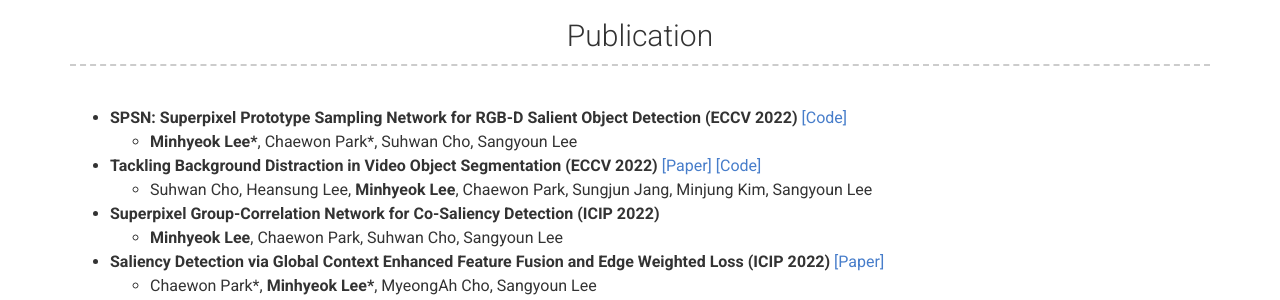
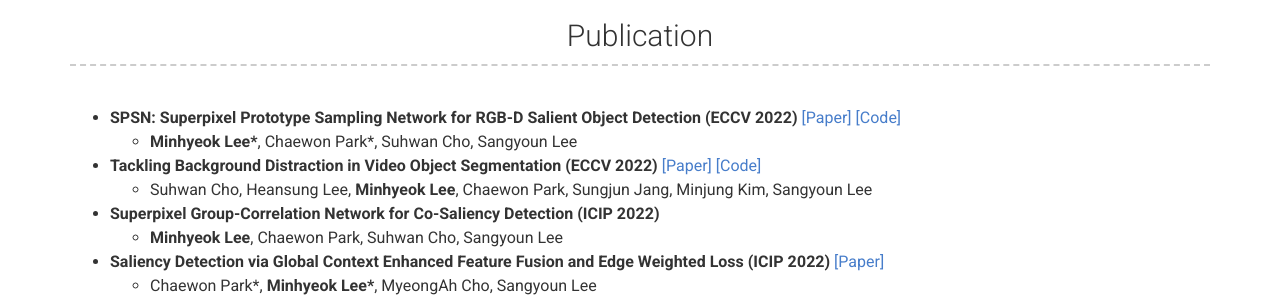
Before and after one commit to Hydragon516/hydragon516.github.io, a Jekyll site: the page built from index.md, in a window 1280 px wide. Shown: the part 555-855 px from the top of the page. Built offline with Jekyll 4.4.1, drawn with Linux system fonts in a browser that asks for light colours; nearby versions of some CDN libraries.

Commit message:
Update _config.yml

```diff
--- a/_config.yml
+++ b/_config.yml
@@ -74,7 +74,7 @@
   - title: Publication
     layout: text
     content: |
-      * **SPSN: Superpixel Prototype Sampling Network for RGB-D Salient Object Detection (ECCV 2022)** <a href="https://github.com/Hydragon516/SPSN">[Code]</a>
+      * **SPSN: Superpixel Prototype Sampling Network for RGB-D Salient Object Detection (ECCV 2022)** <a href="https://arxiv.org/pdf/2207.07898.pdf">[Paper]</a> <a href="https://github.com/Hydragon516/SPSN">[Code]</a>
         - __Minhyeok Lee\*__, Chaewon Park\*, Suhwan Cho, Sangyoun Lee
       * **Tackling Background Distraction in Video Object Segmentation (ECCV 2022)** <a href="https://arxiv.org/pdf/2207.06953.pdf">[Paper]</a> <a href="https://github.com/suhwan-cho/TBD">[Code]</a>
         - Suhwan Cho, Heansung Lee, **Minhyeok Lee**, Chaewon Park, Sungjun Jang, Minjung Kim, Sangyoun Lee
```
